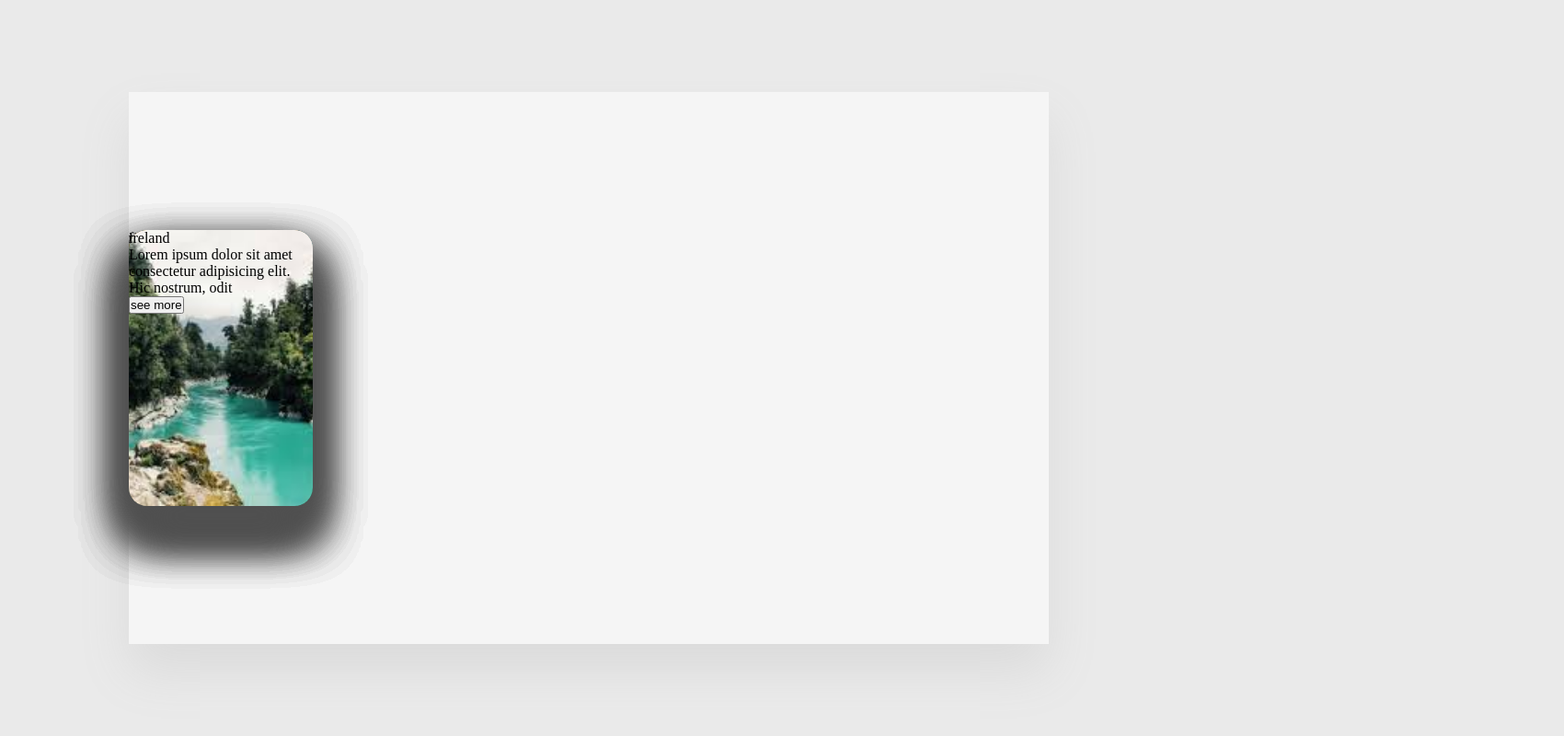
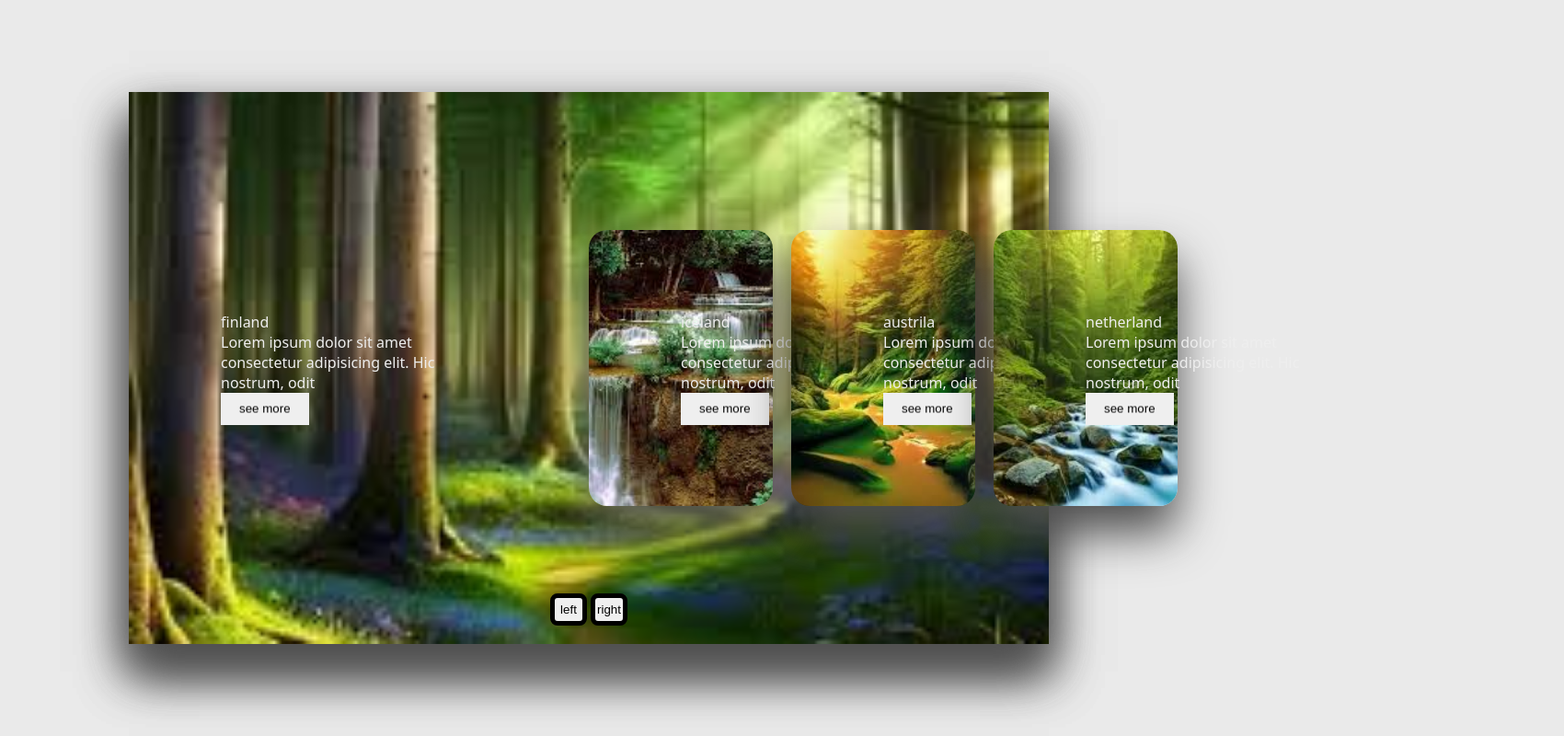
Before and after one commit to junaidrasul/image-slider, a plain HTML site: page index.html in a window 1280 px wide. Shown: the whole page at 92% size, 1700 px wide, since content can reach past the window. Drawn offline with Linux system fonts and the light colour scheme.

Commit message:
add some more features

```diff
--- a/index.html
+++ b/index.html
@@ -12,7 +12,7 @@
                          <!-- first place -->
     <div class="container">
         <div class="slide">
-            <div class="item" style="background-image: url(./assets/img1.jpg.jpeg);">
+            <div class="item" style="background-image: url(./assets/img1.jpeg);">
                 <div class="content">
                     <div class="name">switzerland</div>
                     <div class="des">Lorem ipsum dolor sit amet consectetur adipisicing elit. Hic nostrum, odit</div>
@@ -20,7 +20,7 @@
                 </div>
             </div>
             <!-- second place -->
-            <div class="item" style="background-image: url(/img2.jpg.jpeg);">
+            <div class="item" style="background-image: url(./assets/img2.jpeg);">
                 <div class="content">
                     <div class="name">finland</div>
                     <div class="des">Lorem ipsum dolor sit amet consectetur adipisicing elit. Hic nostrum, odit</div>
@@ -28,7 +28,7 @@
                 </div>
                 <!-- third place -->
             </div>
-            <div class="item" style="background-image: url(/img3.jpg.jpeg);">
+            <div class="item" style="background-image: url(./assets/img3.jpeg);">
                 <div class="content">
                     <div class="name">iceland</div>
                     <div class="des">Lorem ipsum dolor sit amet consectetur adipisicing elit. Hic nostrum, odit</div>
@@ -36,7 +36,7 @@
                 </div>
                 <!-- fouth place -->
             </div>
-            <div class="item" style="background-image: url(/img4.jpg.jpeg);">
+            <div class="item" style="background-image: url(./assets/img4.jpeg);">
                 <div class="content">
                     <div class="name">austrila</div>
                     <div class="des">Lorem ipsum dolor sit amet consectetur adipisicing elit. Hic nostrum, odit</div>
@@ -44,7 +44,7 @@
                 </div>
                 <!-- fifth place -->
             </div>
-            <div class="item" style="background-image: url(/img5.jpg.jpeg);">
+            <div class="item" style="background-image: url(./assets/img5.jpeg);">
                 <div class="content">
                     <div class="name">netherland</div>
                     <div class="des">Lorem ipsum dolor sit amet consectetur adipisicing elit. Hic nostrum, odit</div>
@@ -52,7 +52,7 @@
                 </div>
                 <!-- sixth place -->
             </div>
-            <div class="item" style="background-image: url(/img6.jpg.jpeg);">
+            <div class="item" style="background-image: url(./assets/img6.jpeg);">
                 <div class="content">
                     <div class="name">ireland</div>
                     <div class="des">Lorem ipsum dolor sit amet consectetur adipisicing elit. Hic nostrum, odit</div>
@@ -62,10 +62,19 @@
 
 
 
+
+        </div>
+
+        <div class="button">
+<button class="prev">left<i class="fa-thin fa-arrow-left"></i></button>
+<button class="next">right<i class="fa-thin fa-arrow-right"></i></button>
+
+
         </div>
 
 
     </div>
+    <script src="script.js"></script>
 
 </body>
 
--- a/script.js
+++ b/script.js
@@ -0,0 +1,9 @@
+let next=document.querySelector(".next")
+let prev=document.querySelector('.prev')
+
+next.addEventListener('click',function(){
+
+let item=document.querySelectorAll('.item')
+document.querySelector('.slide').appendChild(item[0])
+
+})
--- a/style.css
+++ b/style.css
@@ -33,8 +33,8 @@ display: inline-block;
 transition: 0.5s;
 }
 
-.slide.item:nth-child(1),
-.slide.item:nth-child(2) {
+.item:nth-child(1),
+.item:nth-child(2) {
 top: 0%;
 left: 0%;
 transform: translate(0, 0);
@@ -42,23 +42,23 @@ border-radius: 0;
 width: 100%;
 height: 100%;
 }
-.slide.item:nth-child(3){
+.item:nth-child(3){
     left: 50%;
 }
-.slide.item:nth-child(4){
+.item:nth-child(4){
     left: calc(50% + 220px);
 }
-.slide.item:nth-child(5){
+.item:nth-child(5){
     left: calc(50% + 440px);
 }
 
 /* here n=1,2,3,4..... */
-.slide.item:nth-child(n + 6){
+.item:nth-child(n + 6){
     left: calc(50% + 660px);
     opacity: 0;
 }
 
-.item.content{
+.content{
 position: absolute;
 top: 50%;
 left: 100px;
@@ -66,6 +66,63 @@ width: 300px;
 text-align: left;
 color: #eee;
 transform: translate(0, -50%);
-font-family: system-ui,
+font-family: system-ui;
 
 }
+.item:nth-child(2).content{
+ display: block;
+}
+.content.name{
+    font-size: 40px;
+    text-transform: uppercase;
+    font-weight: bold;
+    opacity: 0;
+    animation: animate 1s ease-in-out 1  forwards;
+}
+.content.des{
+    margin-top: 10px;
+    margin-bottom: 20px;
+    animation: animate 1s ease-in-out 0.3s 1  forwards;
+}
+.content button{
+padding: 10px 20px;
+border: none;
+cursor: pointer;
+animation: animate 1s ease-in-out 0.6s 1  forwards;
+}
+@keyframes animate{
+from{
+opacity: 0;
+transform: translate(0 , 100px);
+filter: blur(33px);
+}
+to{
+opacity: 1;
+transform: translate(0);
+filter: blur(0);
+}
+
+}
+ .button{
+
+    width: 100%;
+    text-align: center;
+    position: absolute;
+    bottom: 20px;
+}
+.button button{
+width: 40px;
+height: 35px;
+border-radius: 8px;
+ border: none;
+ cursor: pointer;
+ border:5px solid black;
+ transition: 0.3s;
+
+}
+.button button:hover{
+background: #ababab;
+color: #fff;
+
+
+}
```
Also changed, not shown: River-Places-in-the-World.jpg (deleted), assets/img1.jpeg (added), assets/img1.jpg.jpeg (deleted), assets/img2.jpeg (added), assets/img3.jpeg (added), assets/img4.jpeg (added), assets/img5.jpeg (added), assets/img6.jpeg (added), img2.jpg.jpeg (deleted), img3.jpg.jpeg (deleted), img4.jpg.jpeg (deleted), img5.jpg.jpeg (deleted), img6.jpg.jpeg (deleted).
